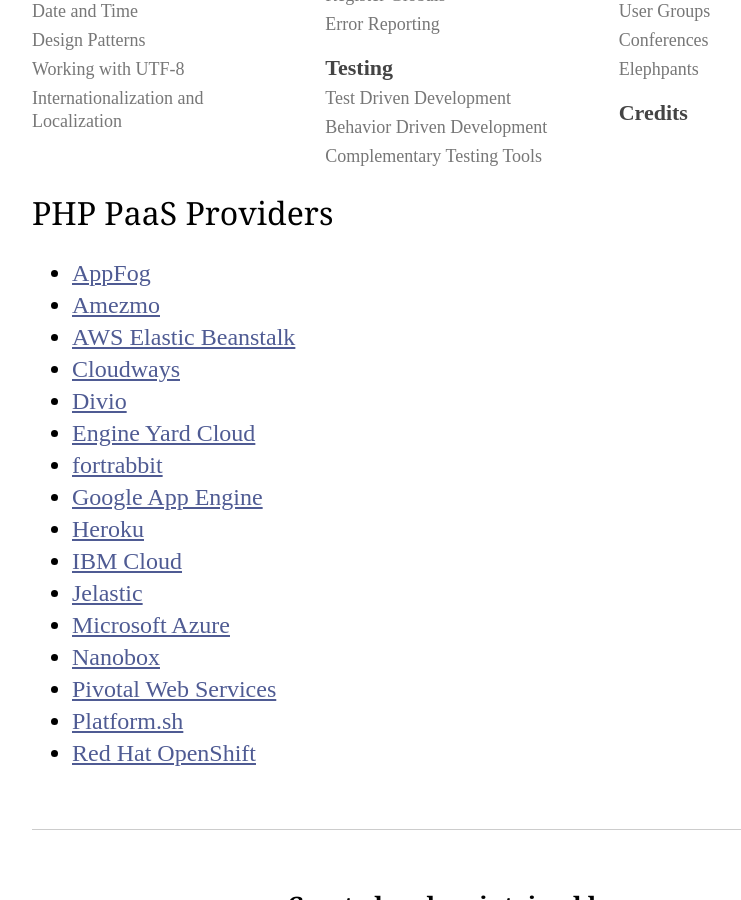
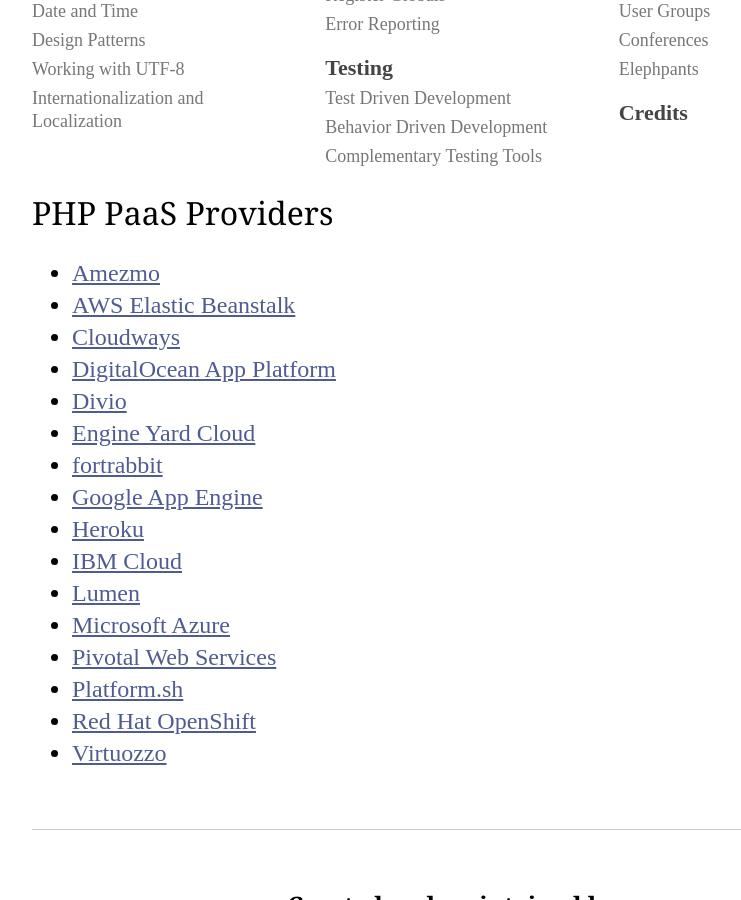
Before and after one commit to codeguy/php-the-right-way, a Jekyll site: the page built from _posts/16-05-01-PHP-PaaS-Providers.md, in a window 1280 px wide and 900 px high, scrolled down 1034 px. Shown: the whole window, without its empty margins (188-929 px from the left). Built offline with Jekyll 4.4.1, drawn with Linux system fonts in a browser that asks for light colours; our own code applies the rules of GitHub Pages for plain Markdown files.

Commit message:
Update outdated PaaS Providers AppFog was acquired by Lumen IBM Cloud has updated their docs Jelastic was acquired by Virtuozzo Nanobox was replaced by DigitalOcean App Platform Pivotal Web Services has new link

```diff
--- a/_posts/16-05-01-PHP-PaaS-Providers.md
+++ b/_posts/16-05-01-PHP-PaaS-Providers.md
@@ -6,19 +6,19 @@ anchor:  php_paas_providers
 
 ## PHP PaaS Providers {#php_paas_providers_title}
 
-* [AppFog](https://www.ctl.io/appfog/)
 * [Amezmo](https://www.amezmo.com)
 * [AWS Elastic Beanstalk](https://aws.amazon.com/elasticbeanstalk/)
 * [Cloudways](https://www.cloudways.com/)
-* [Divio](https://www.divio.com/php/)
+* [DigitalOcean App Platform](https://www.digitalocean.com/products/app-platform)
+* [Divio](https://www.divio.com/)
 * [Engine Yard Cloud](https://www.engineyard.com/)
 * [fortrabbit](https://www.fortrabbit.com/)
 * [Google App Engine](https://cloud.google.com/appengine/docs/php/)
 * [Heroku](https://devcenter.heroku.com/categories/php-support)
-* [IBM Cloud](https://console.bluemix.net/docs/runtimes/php/getting-started.html#getting_started)
-* [Jelastic](https://jelastic.com/)
+* [IBM Cloud](https://cloud.ibm.com/docs/openwhisk?topic=openwhisk-prep#prep_php)
+* [Lumen](https://www.lumen.com/)
 * [Microsoft Azure](https://azure.microsoft.com/)
-* [Nanobox](https://nanobox.io/)
-* [Pivotal Web Services](https://run.pivotal.io/)
+* [Pivotal Web Services](https://network.pivotal.io/)
 * [Platform.sh](https://platform.sh/)
 * [Red Hat OpenShift](https://www.openshift.com/)
+* [Virtuozzo](https://www.virtuozzo.com/application-platform-partners/)
```
